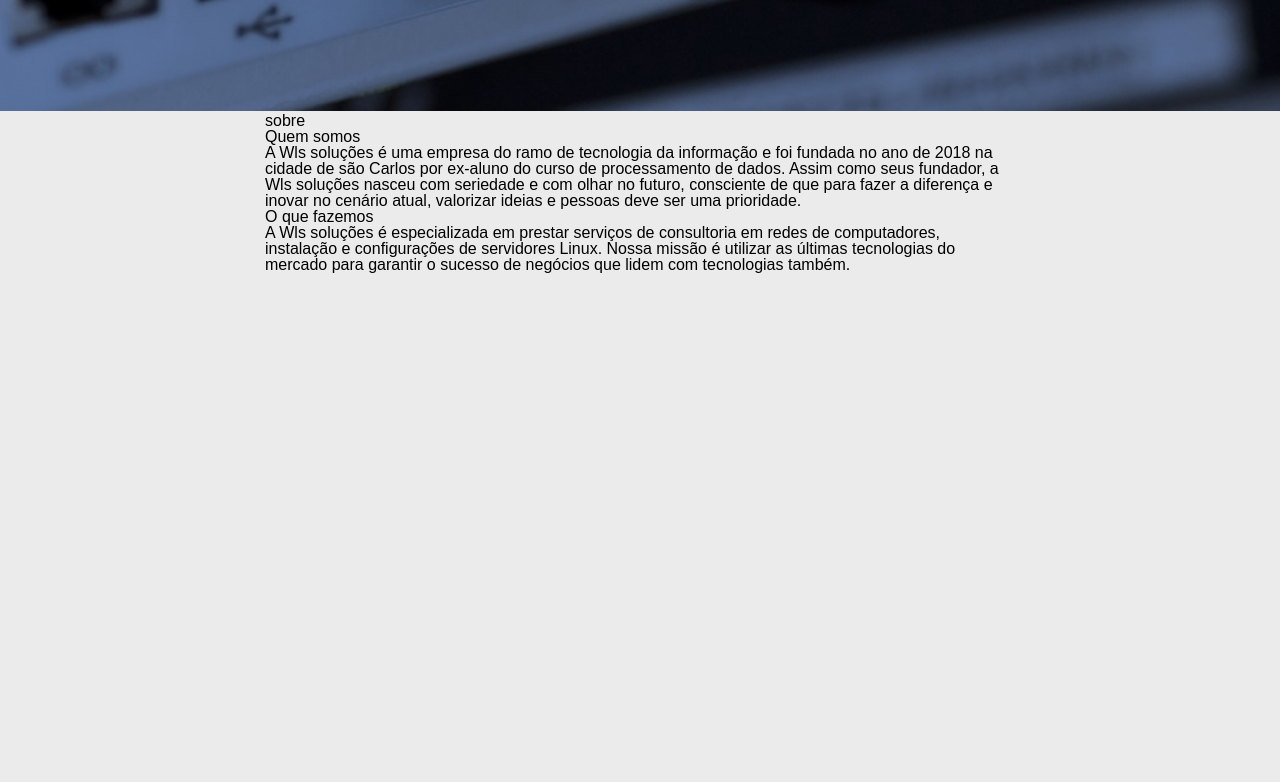
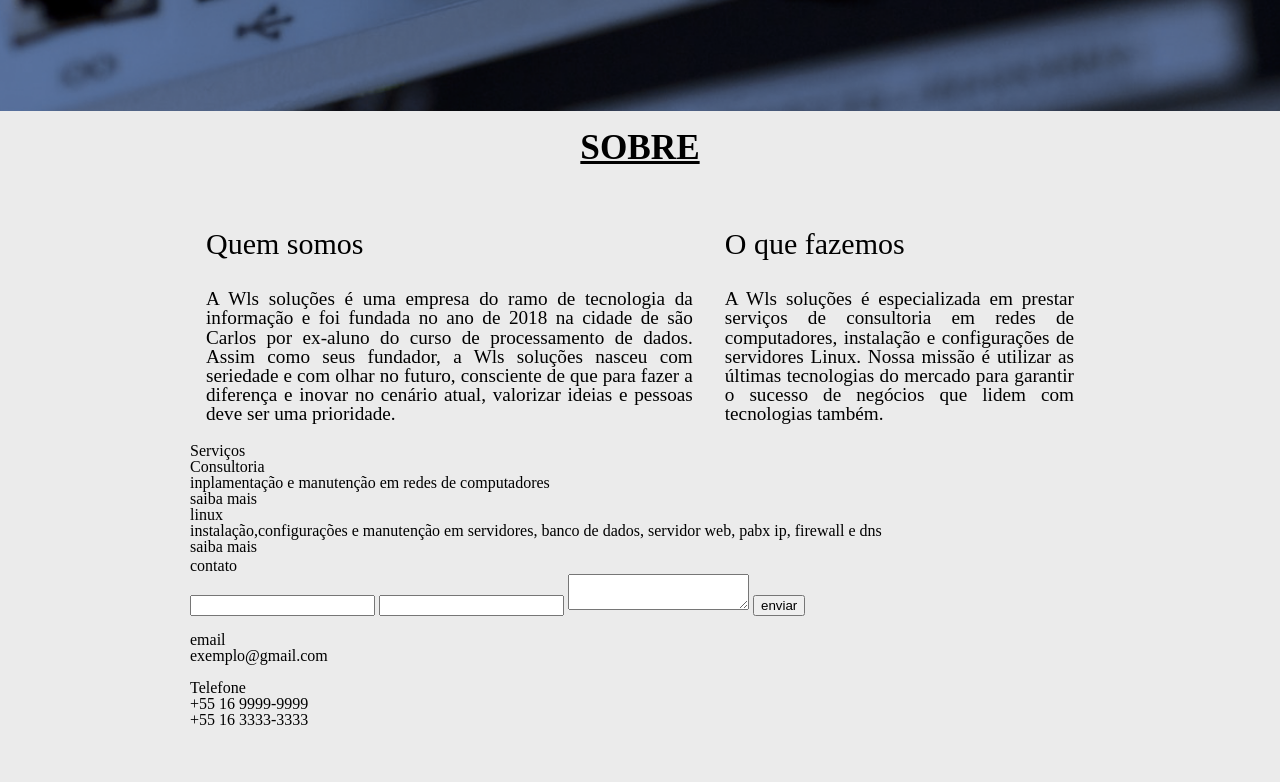
Before and after one commit to CleitonFernando/Cursogit, a plain HTML site: page index.html in a window 1280 px wide. Shown: the part 838-1620 px from the top of the page. After the commit the page ends 1571 px from the top, so only its background shows below. Drawn offline with Linux system fonts and the light colour scheme.

Commit message:
ajuste na secão sobre e testando resoluções

```diff
--- a/css/index.css
+++ b/css/index.css
@@ -1,10 +1,10 @@
 body{
     background-color: #ebebeb;
-    font-family: "roboto Slab Regular", sans-serif;
+    font-family: "Roboto Slab Regular";
 }
 /* header*/
 .container{
-    max-width: 750px;
+    max-width: 900px;
     margin: 0 auto;
     padding: 0.1em;
 }
@@ -27,7 +27,7 @@ body{
 .opcao{
     text-decoration: none;
     color: black;
-    font-family: "roboto slab light",sans-serif;
+    font-family: "Roboto Slab light";
     font-size: 1.2em;
 }
 
@@ -49,7 +49,7 @@ body{
 }
 
 .subtitulo-destaque{
-    font-family: "Roboto Slab Bold", sans-serif;
+    font-family: "Roboto Slab Bold";
     font-size: 2.2em;
     padding-top: 7em;
 }
@@ -76,6 +76,30 @@ body{
 }
 
 /*sobre*/
-.sobre{
-    height: 100vh;
+
+.subtitulo{
+    font-family: "Roboto Slab Bold";
+    font-size: 2.2em;
+    text-transform: uppercase;
+    text-align: center;
+    font-weight: 600;
+    text-decoration: underline;
+    padding: 0.5em;
 }
+.sub-container-sobre{
+    display: flex;
+}
+.sub-container-sobre section{
+    padding: 1em;
+    text-align: justify;
+}
+.subtitulo-h3{
+    font-family: "Roboto Slab Bold";
+    font-size: 30px;
+    padding-top: 1em;
+    padding-bottom: 1em;
+}
+.sub-container-sobre section p{
+    font-family: "Roboto Slab ",serif;
+    font-size: 1.2em;
+}
--- a/css/media-queries.css
+++ b/css/media-queries.css
@@ -56,6 +56,7 @@
 }
 
 @media(max-width:500px){
+
     .btn-abrir-menu,
     .btn-menu-fechar {
         background: none;
@@ -90,6 +91,10 @@
         text-indent: 0;
     }
 
+    .sub-container-sobre {
+        display: flex;
+        flex-direction: column;
+    }
 }
 
 
@@ -99,10 +104,3 @@
         display: none;
     }
 }
-
-/*@media(min-width:500px){
-    .destaque{
-        height: 100vh;
-    }
-}
-*/
--- a/index.html
+++ b/index.html
@@ -38,15 +38,17 @@
         </section>
         <section class="sobre">
             <div class="container">
-                <h2>sobre</h2>
-                <section>
-                    <h3>Quem somos</h3>
-                    <p>A Wls soluções é uma empresa do ramo de tecnologia da informação e foi fundada no ano de 2018 na cidade de são Carlos por ex-aluno do curso de processamento de dados. Assim como seus fundador, a Wls soluções nasceu com seriedade e com olhar no futuro, consciente de que para fazer a diferença e inovar no cenário atual, valorizar ideias e pessoas deve ser uma prioridade.</p>
-                </section>
-                <section>
-                    <h3>O que fazemos</h3>
-                    <p>A Wls soluções é especializada em prestar serviços de consultoria em redes de computadores, instalação e configurações de servidores Linux. Nossa missão é utilizar as últimas tecnologias do mercado para garantir o sucesso de negócios que lidem com tecnologias também.</p>
-                </section>
+                <h2 class="subtitulo">sobre</h2>
+                <div class="sub-container-sobre">
+                    <section class = "secao-quem-somos">
+                        <h3 class="subtitulo-h3">Quem somos</h3>
+                        <p>A Wls soluções é uma empresa do ramo de tecnologia da informação e foi fundada no ano de 2018 na cidade de são Carlos por ex-aluno do curso de processamento de dados. Assim como seus fundador, a Wls soluções nasceu com seriedade e com olhar no futuro, consciente de que para fazer a diferença e inovar no cenário atual, valorizar ideias e pessoas deve ser uma prioridade.</p>
+                    </section>
+                    <section class="secao-o-que-fazemos">
+                        <h3 class="subtitulo-h3">O que fazemos</h3>
+                        <p>A Wls soluções é especializada em prestar serviços de consultoria em redes de computadores, instalação e configurações de servidores Linux. Nossa missão é utilizar as últimas tecnologias do mercado para garantir o sucesso de negócios que lidem com tecnologias também.</p>
+                    </section>
+                </div>
             </div>
         </section>
         <section class="serviços">
```
Lines whose indentation alone changed are shown as unchanged.
